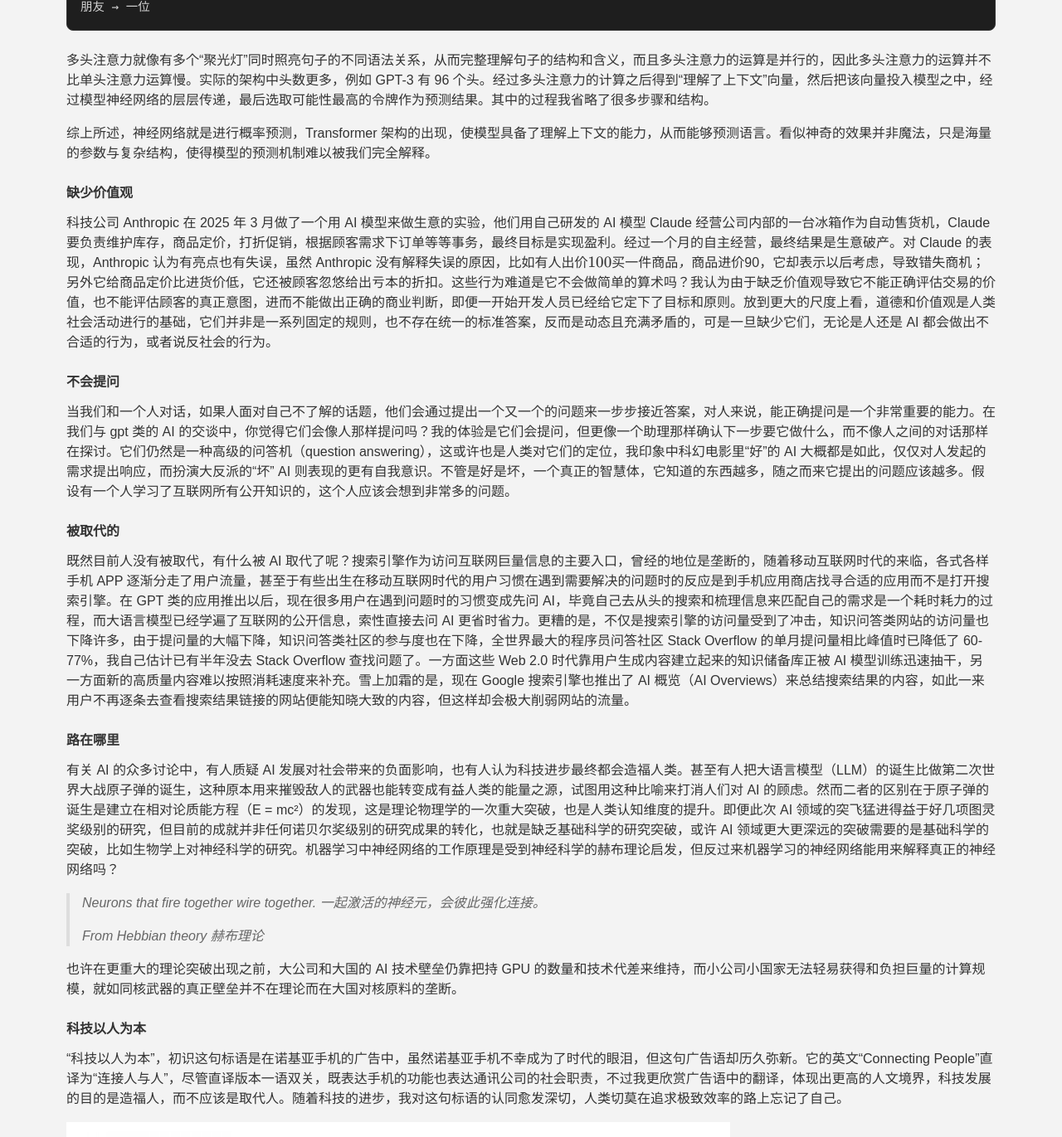
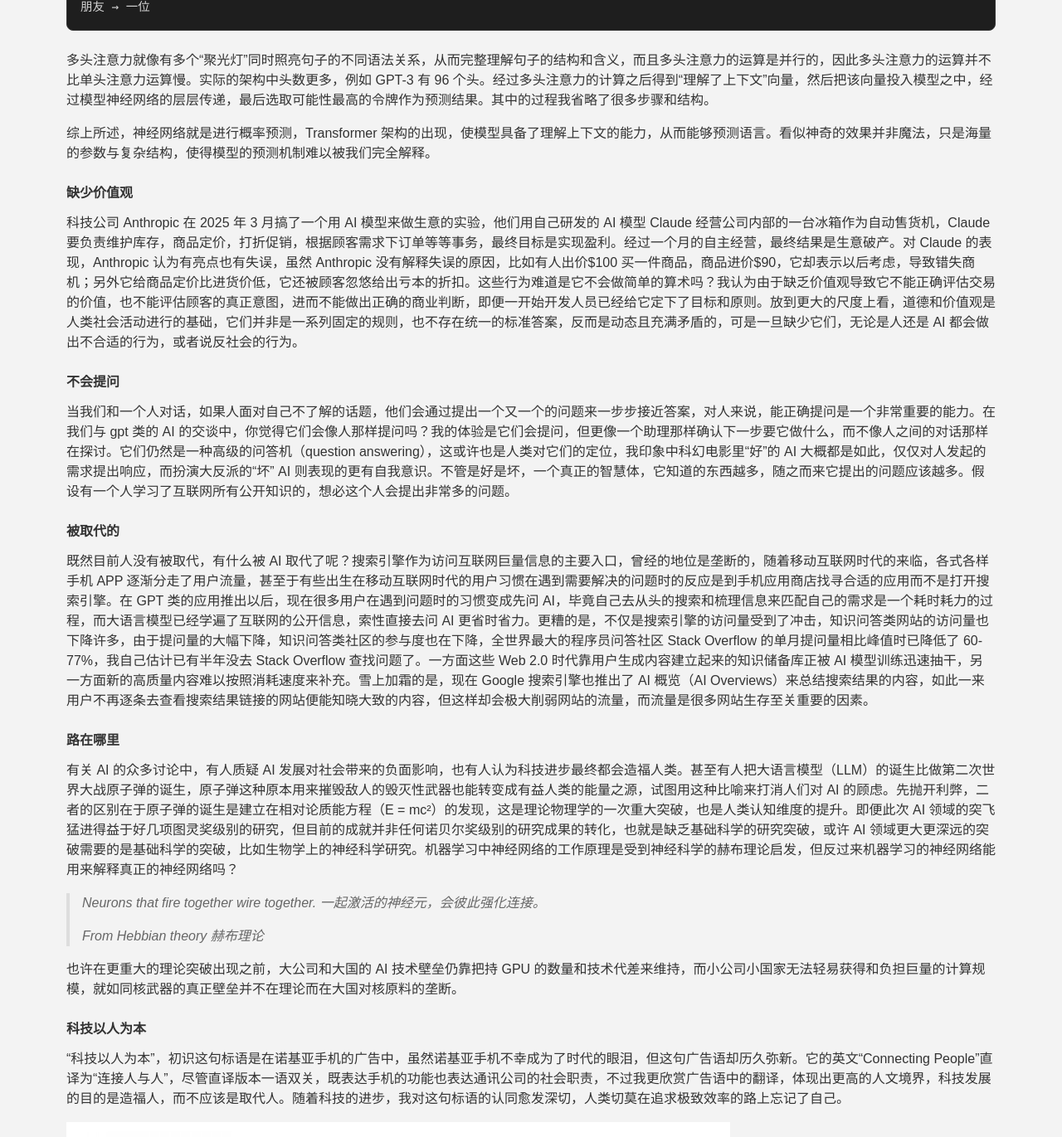
Before and after one commit to sschengyf/my-website, a Jekyll site: the page built from app/_posts/2025-12-02-why-has-not-ai-replaced-us.md, in a window 1280 px wide and 1400 px high, scrolled down 4907 px. Shown: the top 1371 px of the window at 83% size. Built offline with Jekyll 4.4.1, drawn with Linux system fonts in a browser that asks for light colours; some web fonts are replaced; some of the changed text lies outside the part shown.

Commit message:
fix: more wording tweaks (#19)

```diff
--- a/app/_includes/meta.html
+++ b/app/_includes/meta.html
@@ -46,10 +46,6 @@
 <script>
   window.MathJax = {
     tex: {
-      inlineMath: [
-        ['$', '$'],
-        ['\\(', '\\)'],
-      ],
       displayMath: [
         ['$$', '$$'],
         ['\\[', '\\]'],
--- a/app/_posts/2025-12-02-why-has-not-ai-replaced-us.md
+++ b/app/_posts/2025-12-02-why-has-not-ai-replaced-us.md
@@ -126,19 +126,19 @@ $$
 
 ## 缺少价值观
 
-科技公司 Anthropic 在 2025 年 3 月做了一个用 AI 模型来做生意的实验，他们用自己研发的 AI 模型 Claude 经营公司内部的一台冰箱作为自动售货机，Claude 要负责维护库存，商品定价，打折促销，根据顾客需求下订单等等事务，最终目标是实现盈利。经过一个月的自主经营，最终结果是生意破产。对 Claude 的表现，Anthropic 认为有亮点也有失误，虽然 Anthropic 没有解释失误的原因，比如有人出价$100 买一件商品，商品进价$90，它却表示以后考虑，导致错失商机；另外它给商品定价比进货价低，它还被顾客忽悠给出亏本的折扣。这些行为难道是它不会做简单的算术吗？我认为由于缺乏价值观导致它不能正确评估交易的价值，也不能评估顾客的真正意图，进而不能做出正确的商业判断，即便一开始开发人员已经给它定下了目标和原则。放到更大的尺度上看，道德和价值观是人类社会活动进行的基础，它们并非是一系列固定的规则，也不存在统一的标准答案，反而是动态且充满矛盾的，可是一旦缺少它们，无论是人还是 AI 都会做出不合适的行为，或者说反社会的行为。
+科技公司 Anthropic 在 2025 年 3 月搞了一个用 AI 模型来做生意的实验，他们用自己研发的 AI 模型 Claude 经营公司内部的一台冰箱作为自动售货机，Claude 要负责维护库存，商品定价，打折促销，根据顾客需求下订单等等事务，最终目标是实现盈利。经过一个月的自主经营，最终结果是生意破产。对 Claude 的表现，Anthropic 认为有亮点也有失误，虽然 Anthropic 没有解释失误的原因，比如有人出价$100 买一件商品，商品进价$90，它却表示以后考虑，导致错失商机；另外它给商品定价比进货价低，它还被顾客忽悠给出亏本的折扣。这些行为难道是它不会做简单的算术吗？我认为由于缺乏价值观导致它不能正确评估交易的价值，也不能评估顾客的真正意图，进而不能做出正确的商业判断，即便一开始开发人员已经给它定下了目标和原则。放到更大的尺度上看，道德和价值观是人类社会活动进行的基础，它们并非是一系列固定的规则，也不存在统一的标准答案，反而是动态且充满矛盾的，可是一旦缺少它们，无论是人还是 AI 都会做出不合适的行为，或者说反社会的行为。
 
 ## 不会提问
 
-当我们和一个人对话，如果人面对自己不了解的话题，他们会通过提出一个又一个的问题来一步步接近答案，对人来说，能正确提问是一个非常重要的能力。在我们与 gpt 类的 AI 的交谈中，你觉得它们会像人那样提问吗？我的体验是它们会提问，但更像一个助理那样确认下一步要它做什么，而不像人之间的对话那样在探讨。它们仍然是一种高级的问答机（question answering），这或许也是人类对它们的定位，我印象中科幻电影里“好”的 AI 大概都是如此，仅仅对人发起的需求提出响应，而扮演大反派的“坏” AI 则表现的更有自我意识。不管是好是坏，一个真正的智慧体，它知道的东西越多，随之而来它提出的问题应该越多。假设有一个人学习了互联网所有公开知识的，这个人应该会想到非常多的问题。
+当我们和一个人对话，如果人面对自己不了解的话题，他们会通过提出一个又一个的问题来一步步接近答案，对人来说，能正确提问是一个非常重要的能力。在我们与 gpt 类的 AI 的交谈中，你觉得它们会像人那样提问吗？我的体验是它们会提问，但更像一个助理那样确认下一步要它做什么，而不像人之间的对话那样在探讨。它们仍然是一种高级的问答机（question answering），这或许也是人类对它们的定位，我印象中科幻电影里“好”的 AI 大概都是如此，仅仅对人发起的需求提出响应，而扮演大反派的“坏” AI 则表现的更有自我意识。不管是好是坏，一个真正的智慧体，它知道的东西越多，随之而来它提出的问题应该越多。假设有一个人学习了互联网所有公开知识的，想必这个人会提出非常多的问题。
 
 ## 被取代的
 
-既然目前人没有被取代，有什么被 AI 取代了呢？搜索引擎作为访问互联网巨量信息的主要入口，曾经的地位是垄断的，随着移动互联网时代的来临，各式各样手机 APP 逐渐分走了用户流量，甚至于有些出生在移动互联网时代的用户习惯在遇到需要解决的问题时的反应是到手机应用商店找寻合适的应用而不是打开搜索引擎。在 GPT 类的应用推出以后，现在很多用户在遇到问题时的习惯变成先问 AI，毕竟自己去从头的搜索和梳理信息来匹配自己的需求是一个耗时耗力的过程，而大语言模型已经学遍了互联网的公开信息，索性直接去问 AI 更省时省力。更糟的是，不仅是搜索引擎的访问量受到了冲击，知识问答类网站的访问量也下降许多，由于提问量的大幅下降，知识问答类社区的参与度也在下降，全世界最大的程序员问答社区 Stack Overflow 的单月提问量相比峰值时已降低了 60-77%，我自己估计已有半年没去 Stack Overflow 查找问题了。一方面这些 Web 2.0 时代靠用户生成内容建立起来的知识储备库正被 AI 模型训练迅速抽干，另一方面新的高质量内容难以按照消耗速度来补充。雪上加霜的是，现在 Google 搜索引擎也推出了 AI 概览（AI Overviews）来总结搜索结果的内容，如此一来用户不再逐条去查看搜索结果链接的网站便能知晓大致的内容，但这样却会极大削弱网站的流量。
+既然目前人没有被取代，有什么被 AI 取代了呢？搜索引擎作为访问互联网巨量信息的主要入口，曾经的地位是垄断的，随着移动互联网时代的来临，各式各样手机 APP 逐渐分走了用户流量，甚至于有些出生在移动互联网时代的用户习惯在遇到需要解决的问题时的反应是到手机应用商店找寻合适的应用而不是打开搜索引擎。在 GPT 类的应用推出以后，现在很多用户在遇到问题时的习惯变成先问 AI，毕竟自己去从头的搜索和梳理信息来匹配自己的需求是一个耗时耗力的过程，而大语言模型已经学遍了互联网的公开信息，索性直接去问 AI 更省时省力。更糟的是，不仅是搜索引擎的访问量受到了冲击，知识问答类网站的访问量也下降许多，由于提问量的大幅下降，知识问答类社区的参与度也在下降，全世界最大的程序员问答社区 Stack Overflow 的单月提问量相比峰值时已降低了 60-77%，我自己估计已有半年没去 Stack Overflow 查找问题了。一方面这些 Web 2.0 时代靠用户生成内容建立起来的知识储备库正被 AI 模型训练迅速抽干，另一方面新的高质量内容难以按照消耗速度来补充。雪上加霜的是，现在 Google 搜索引擎也推出了 AI 概览（AI Overviews）来总结搜索结果的内容，如此一来用户不再逐条去查看搜索结果链接的网站便能知晓大致的内容，但这样却会极大削弱网站的流量，而流量是很多网站生存至关重要的因素。
 
 ## 路在哪里
 
-有关 AI 的众多讨论中，有人质疑 AI 发展对社会带来的负面影响，也有人认为科技进步最终都会造福人类。甚至有人把大语言模型（LLM）的诞生比做第二次世界大战原子弹的诞生，这种原本用来摧毁敌人的武器也能转变成有益人类的能量之源，试图用这种比喻来打消人们对 AI 的顾虑。然而二者的区别在于原子弹的诞生是建立在相对论质能方程（E = mc²）的发现，这是理论物理学的一次重大突破，也是人类认知维度的提升。即便此次 AI 领域的突飞猛进得益于好几项图灵奖级别的研究，但目前的成就并非任何诺贝尔奖级别的研究成果的转化，也就是缺乏基础科学的研究突破，或许 AI 领域更大更深远的突破需要的是基础科学的突破，比如生物学上对神经科学的研究。机器学习中神经网络的工作原理是受到神经科学的赫布理论启发，但反过来机器学习的神经网络能用来解释真正的神经网络吗？
+有关 AI 的众多讨论中，有人质疑 AI 发展对社会带来的负面影响，也有人认为科技进步最终都会造福人类。甚至有人把大语言模型（LLM）的诞生比做第二次世界大战原子弹的诞生，原子弹这种原本用来摧毁敌人的毁灭性武器也能转变成有益人类的能量之源，试图用这种比喻来打消人们对 AI 的顾虑。先抛开利弊，二者的区别在于原子弹的诞生是建立在相对论质能方程（E = mc²）的发现，这是理论物理学的一次重大突破，也是人类认知维度的提升。即便此次 AI 领域的突飞猛进得益于好几项图灵奖级别的研究，但目前的成就并非任何诺贝尔奖级别的研究成果的转化，也就是缺乏基础科学的研究突破，或许 AI 领域更大更深远的突破需要的是基础科学的突破，比如生物学上的神经科学研究。机器学习中神经网络的工作原理是受到神经科学的赫布理论启发，但反过来机器学习的神经网络能用来解释真正的神经网络吗？
 
 > Neurons that fire together wire together. 一起激活的神经元，会彼此强化连接。
 >
```
Also changed, not shown: other parts of app/_posts/2025-12-02-why-has-not-ai-replaced-us.md (+1 -1 lines).
